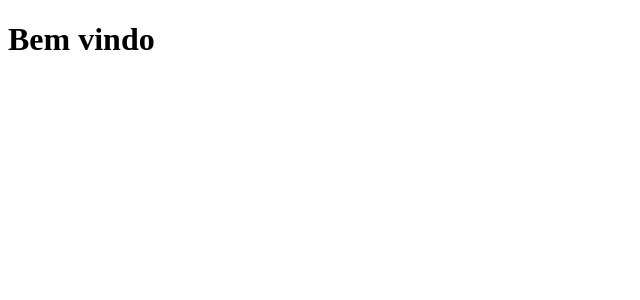
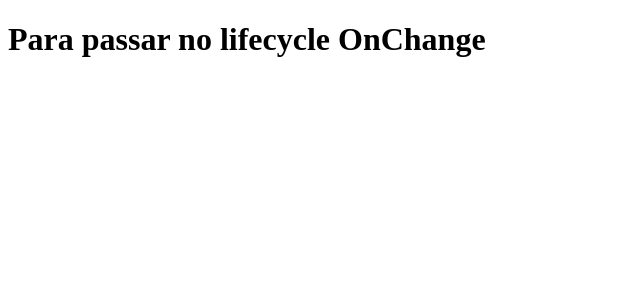
Before and after one commit to ReginaldoBorges/Curso-angular, an Angular app in the folder meu-primeiro-projeto/: page / in a window 1280 px wide. Shown: the top 300 px of the page, without its empty margins (0-640 px from the left). Built offline with nearby package versions, Linux system fonts and the light colour scheme.

Commit message:
lifecycle OnChange

```diff
--- a/meu-primeiro-projeto/src/app/app.component.ts
+++ b/meu-primeiro-projeto/src/app/app.component.ts
@@ -2,11 +2,10 @@
 
 @Component({
   selector: 'app-root',
-  template:
-    `
-      <app-title></app-title>
-      <router-outlet></router-outlet>
-    `
+  template: `
+    <app-title title="Para passar no lifecycle OnChange"></app-title>
+    <router-outlet></router-outlet>
+  `
 })
 export class AppComponent implements OnInit{
 
@@ -14,7 +13,7 @@
 
   ngOnInit(): void {
     setTimeout( () => {
-      console.log(1);
+      console.log("Passou no OnInit");
     }, 5000);
   }
 
--- a/meu-primeiro-projeto/src/app/title/title.component.ts
+++ b/meu-primeiro-projeto/src/app/title/title.component.ts
@@ -1,15 +1,18 @@
-import { Component, OnInit } from '@angular/core';
+import { Component, Input, OnChanges, OnInit, SimpleChanges } from '@angular/core';
 
 @Component({
   selector: 'app-title',
   templateUrl: './title.component.html',
   styleUrls: ['./title.component.scss']
 })
-export class TitleComponent implements OnInit {
+export class TitleComponent implements OnInit, OnChanges {
 
-  public title:string = "Bem vindo";
+@Input() public title:string = "Bem vindo";
 
   constructor() { }
+  ngOnChanges(): void {
+    console.log("Passou no OnChange");
+  }
 
   ngOnInit(): void {
   }
```
